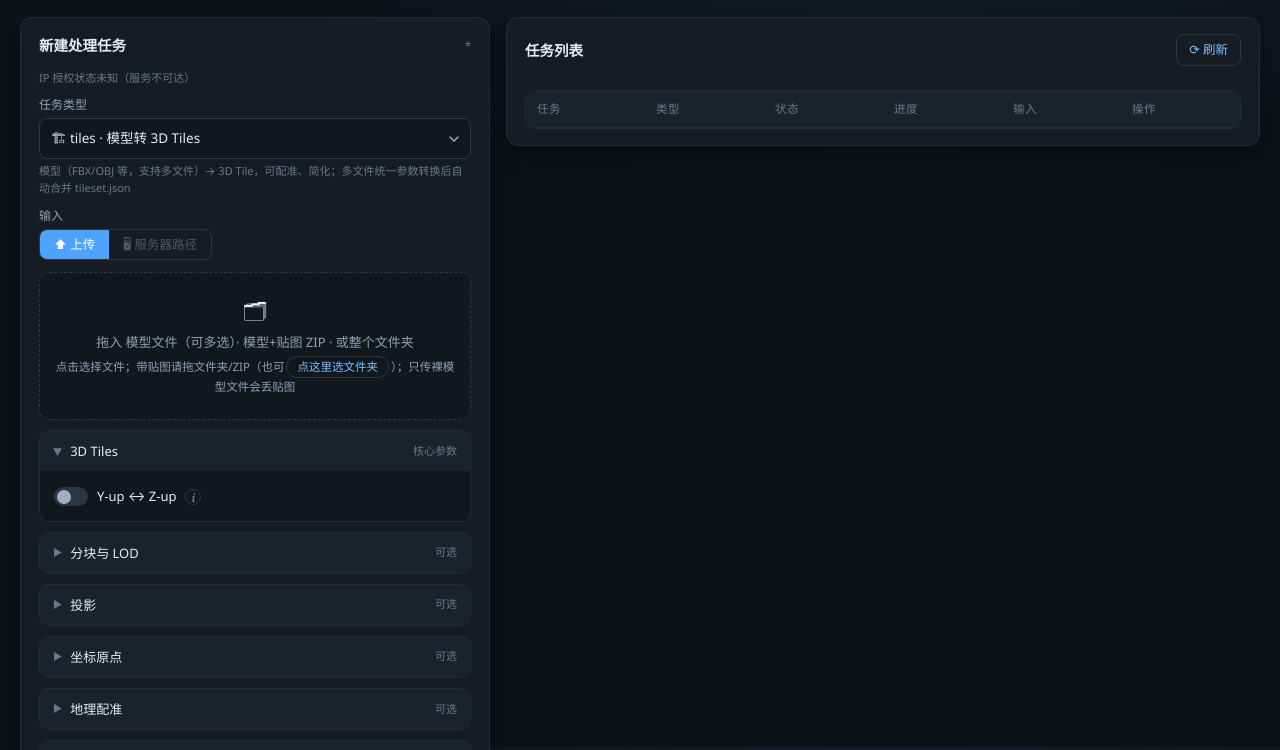
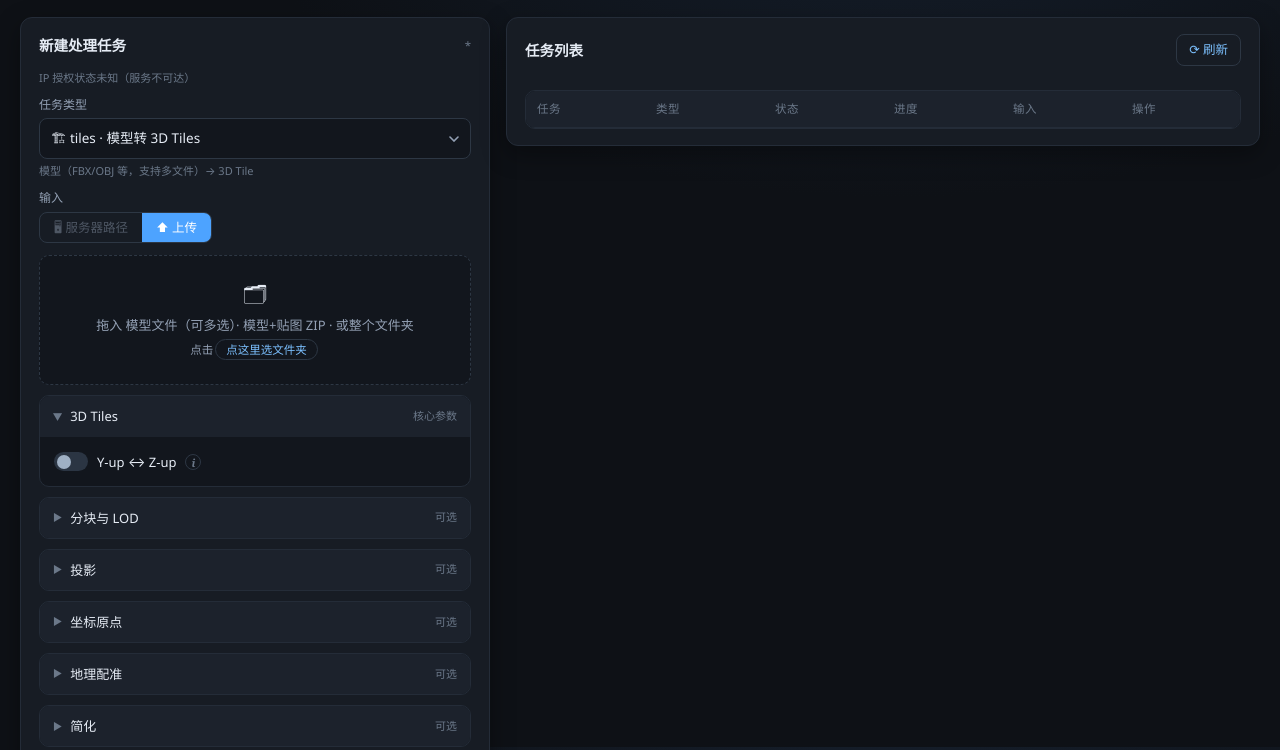
Before and after one commit to Johnly1986/MGOServer, a website with bundled scripts: page public/console.html in a window 1280 px wide. Shown: the part 53-803 px from the top of the page. Built offline with nearby package versions, Linux system fonts and the light colour scheme; no server answers.

Commit message:
简化提示

```diff
--- a/public/console.html
+++ b/public/console.html
@@ -11,7 +11,7 @@
   <div class="brand">
     <div class="logo">M</div>
     <h1>MGO 任务控制台</h1>
-    <span class="ver">v0.7.0</span>
+    <span class="ver">v0.7.1</span>
   </div>
   <div class="headRight">
     <span class="pill" id="health"><i></i><span>连接中…</span></span>
--- a/public/js/console-spec.js
+++ b/public/js/console-spec.js
@@ -6,12 +6,12 @@
 
 export const ICONS = { tiles: '🏗', terrain: '⛰', image: '🛰', geojson: '📍', mesh: '🧊', osgb: '📷' };
 export const DESC = {
-  tiles: '模型（FBX/OBJ 等，支持多文件）→ 3D Tile，可配准、简化；多文件统一参数转换后自动合并 tileset.json',
+  tiles: '模型（FBX/OBJ 等，支持多文件）→ 3D Tile',
   terrain: 'DEM GeoTIFF → Cesium 地形瓦片',
   image: '正射影像 GeoTIFF → TMS 瓦片',
+  osgb: 'OSGB 倾斜摄影 → 3D Tiles',
   geojson: 'GeoJSON → EPSG:4326',
-  mesh: '模型分组简化 / 格式转换（glb · obj · fbx）',
-  osgb: 'OSGB 倾斜摄影 → 3D Tiles',
+  mesh: '模型分组简化 → 新模型格式'
 };
 export const TYPE_CN = {
   tiles: '模型转 3D Tiles', terrain: '地形切片', image: '影像切片',
@@ -42,7 +42,7 @@ export const gProj = () => el2('投影', [
   F('@prj', 'file', '或上传 .prj / .wkt 文件', { accept: '.prj,.wkt,.proj', span: true, uploadOnly: true, hint: '提供投影定义文件（「⬆ 上传」模式），上传后忽略上方文本框' }),
   F('proj.prjPath', 'pathtext', '或选择服务器投影文件（.prj / .wkt / .proj）', {
     span: true, pext: '.prj,.wkt,.proj', ph: '/data/prj/cgcs2000.prj',
-    hint: '「🖥 服务器路径」模式专用：浏览选取服务器本地投影定义文件（限 MGO_ALLOWED_ROOTS），选后忽略上方文本框；JSON 手改模式可直接写 proj.prjPath',
+    hint: '「🖥 服务器路径」模式专用：浏览选取服务器本地投影定义文件',
   }),
 ]);
 export const gOrigin = (label = '坐标原点') => el2(label, [
--- a/public/js/picker.js
+++ b/public/js/picker.js
@@ -53,11 +53,11 @@ function createFilePicker(type) {
         : multi ? '拖入 模型文件（可多选）· 模型+贴图 ZIP · 或整个文件夹'
         : type === 'mesh' ? '拖入 模型文件 · 模型+贴图 ZIP · 或整个文件夹'
         : '点击选择或拖拽文件到此处'),
-      treeMode ? el('span', { class: 'txt', style: 'font-size:11.5px' },
-        el('span', {}, osgb ? '点击' : '点击选择文件；带贴图请拖文件夹/ZIP（也可',
-          el('a', { href: '#', id: 'dirPickLink', class: 'dirLink' }, '点这里选文件夹'),
-          osgb ? '，或把整个 OSGB 目录 / ZIP 拖进来（超大目录用「服务器路径」免上传）' : '）；只传裸模型文件会丢贴图')) : null,
-      el('span', { class: 'meta', id: 'dropMeta' }, '')));
+      treeMode ?
+        el('span', { class: 'txt', style: 'font-size:11.5px' },
+        el('span', {}, '点击',
+        el('a', { href: '#', id: 'dirPickLink', class: 'dirLink' }, '点这里选文件夹'), '')) : null,
+        el('span', { class: 'meta', id: 'dropMeta' }, '')));
   const fi = drop.querySelector('#file');
   fi.onchange = () => {
     fpk.treePick = null; updateDrop();
@@ -111,8 +111,8 @@ function createFilePicker(type) {
   const pathPane = el('div', { hidden: '' },
     el('div', { class: 'fsRow' }, pathInput, allowPath ? browseBtn : null),
     el('div', { class: 'hint' }, osgb ? 'OSGB 整目录原地处理（不上传、不搬动文件）'
-      : type === 'tiles' ? '可直接填模型文件夹（原地处理，自动识别并合并文件夹内全部模型）；或逗号分隔多个模型文件'
-      : type === 'mesh' ? '可直接填「模型+贴图」文件夹（原地处理；含多个模型时用下方「模型路径」指定其一）'
+      : type === 'tiles' ? '可直接填模型文件夹或逗号分隔多个模型文件'
+      : type === 'mesh' ? '可直接填文件夹'
       : '服务器本地路径，免上传、原地处理'));
 
   /* ---- 模式切换 ---- */
@@ -129,12 +129,11 @@ function createFilePicker(type) {
   };
   // 切换段恒在：路径模式对该客户端不可用时，路径段置灰并以 tooltip 说明开启方式
   seg = el('div', { class: 'fpkSeg', id: 'fpkSeg' },
-    el('button', { type: 'button', 'data-m': 'upload', onclick: () => setMode('upload') }, '⬆ 上传'),
     allowPath
       ? el('button', { type: 'button', 'data-m': 'path', onclick: () => setMode('path') }, '🖥 服务器路径')
-      : el('button', { type: 'button', 'data-m': 'path', disabled: '',
-        title: '远程访问未启用服务器路径模式——在服务器设置 MGO_ALLOW_LOCAL_PATH=1 与 MGO_ALLOWED_ROOTS 后重启即可（本机 127.0.0.1 访问此模式恒可用）' },
-      '🖥 服务器路径'));
+      : el('button', { type: 'button', 'data-m': 'path', disabled: '', title: '无权访问服务器文件' }, '🖥 服务器路径'),
+      el('button', { type: 'button', 'data-m': 'upload', onclick: () => setMode('upload') }, '⬆ 上传')
+      );
   root.append(seg);
   root.append(upPane, pathPane);
   setMode(mode);   // 初始段高亮 + 面板可见性（默认即「服务器路径」，若可用）
```
